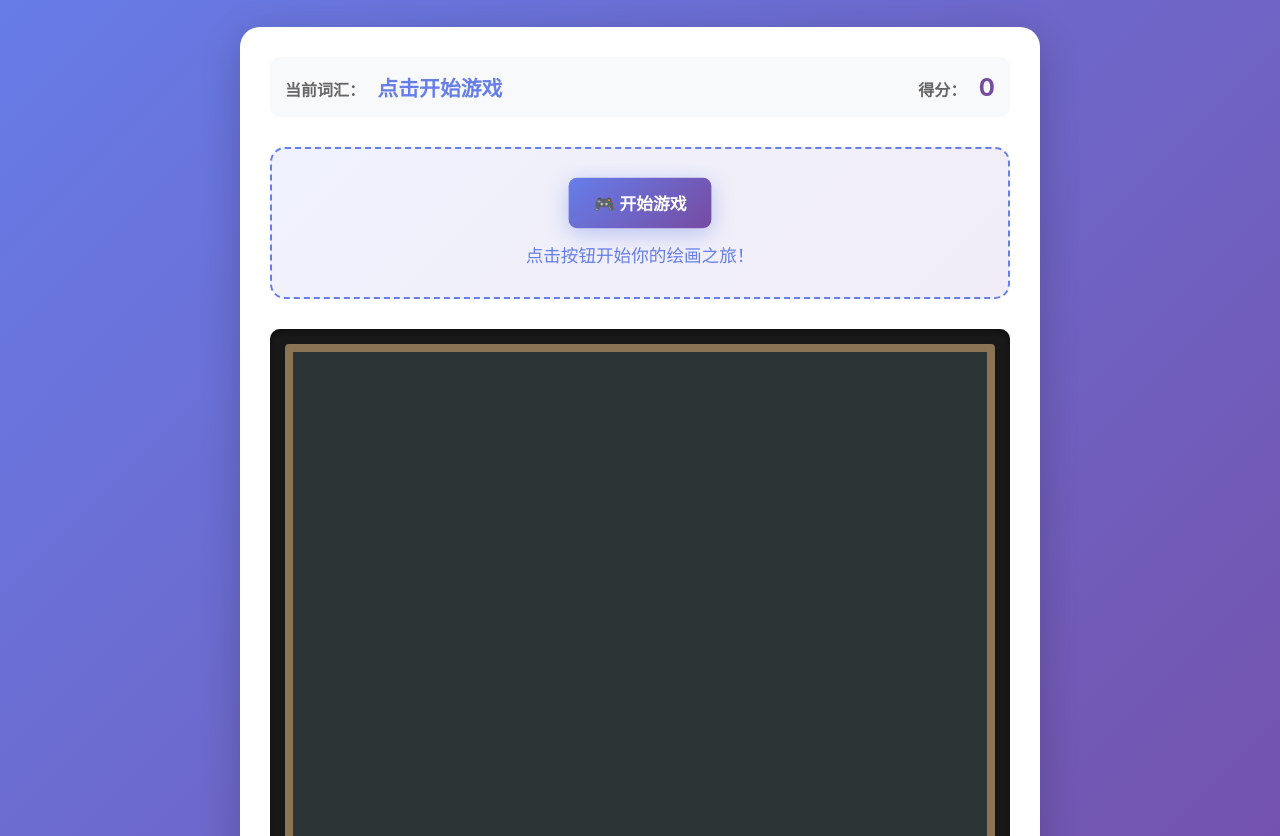
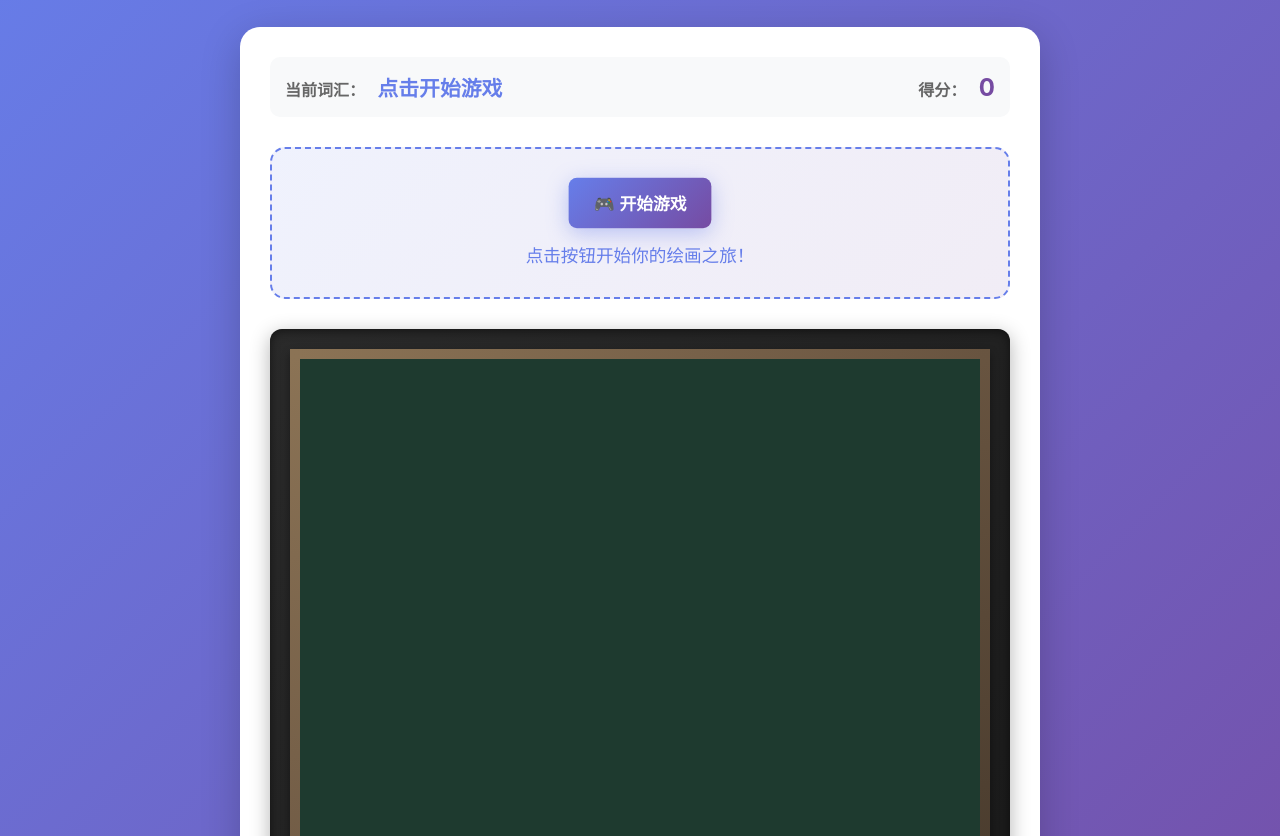
Before and after one commit to Kocoro-lab/cr1.github.io, a website built with Vite: page index.html in a window 1280 px wide. Shown: the part 116-952 px from the top of the page. Built offline with nearby package versions, Linux system fonts and the light colour scheme.

Commit message:
feat: improve blackboard display and brush experience
- Change blackboard color to realistic dark green (#1e3a2f)

- Add blackboard texture effect with inset shadow

- Enhance wooden frame from 8px to 10px with gradient

- Increase default brush size from 3 to 5

- Increase max brush size from 20 to 30

- Add chalk semi-transparent effect (globalAlpha: 0.8)

```diff
--- a/index.html
+++ b/index.html
@@ -52,8 +52,8 @@
           </div>
           <div class="brush-size">
             <label for="brushSize">笔刷大小：</label>
-            <input type="range" id="brushSize" min="1" max="20" value="3" />
-            <span id="brushSizeValue">3</span>
+            <input type="range" id="brushSize" min="1" max="30" value="5" />
+            <span id="brushSizeValue">5</span>
           </div>
           <div class="actions">
             <button id="clearBtn" class="btn btn-secondary">清空画板</button>
--- a/src/components/DrawingCanvas.js
+++ b/src/components/DrawingCanvas.js
@@ -9,7 +9,7 @@ export class DrawingCanvas {
     this.ctx = canvas.getContext('2d');
     this.isDrawing = false;
     this.currentColor = '#ffffff'; // 黑板默认使用白色粉笔
-    this.brushSize = 3;
+    this.brushSize = 5; // 增加默认画笔大小，更易绘画
 
     this.setupCanvas();
     this.bindEvents();
@@ -60,9 +60,10 @@ export class DrawingCanvas {
     this.isDrawing = true;
     const pos = this.getPosition(e);
 
-    // 设置绘制样式
+    // 设置绘制样式 - 增加粉笔效果
     this.ctx.strokeStyle = this.currentColor;
     this.ctx.lineWidth = this.brushSize;
+    this.ctx.globalAlpha = 0.8; // 粉笔半透明效果
 
     this.ctx.beginPath();
     this.ctx.moveTo(pos.x, pos.y);
@@ -124,7 +125,9 @@ export class DrawingCanvas {
    * 清空画板（黑板风格）
    */
   clear() {
-    this.ctx.fillStyle = '#2d3436';
+    // 使用更接近真实黑板的墨绿色
+    this.ctx.globalAlpha = 1.0;
+    this.ctx.fillStyle = '#1e3a2f';
     this.ctx.fillRect(0, 0, this.canvas.width, this.canvas.height);
   }
 
@@ -142,8 +145,8 @@ export class DrawingCanvas {
     const imageData = this.getImageData();
     const data = imageData.data;
 
-    // 检查是否所有像素都是黑板背景色 (#2d3436)
-    const bgR = 45, bgG = 52, bgB = 54;
+    // 检查是否所有像素都是黑板背景色 (#1e3a2f)
+    const bgR = 30, bgG = 58, bgB = 47;
     for (let i = 0; i < data.length; i += 4) {
       // 允许轻微的颜色偏差
       if (Math.abs(data[i] - bgR) > 5 ||
--- a/src/styles/main.css
+++ b/src/styles/main.css
@@ -122,20 +122,32 @@ body {
 .canvas-wrapper {
   margin: 20px 0;
   text-align: center;
-  background: #1a1a1a;
-  border-radius: 10px;
-  padding: 15px;
-  box-shadow: inset 0 2px 10px rgba(0, 0, 0, 0.5);
+  background: linear-gradient(135deg, #2a2a2a 0%, #1a1a1a 100%);
+  border-radius: 12px;
+  padding: 20px;
+  box-shadow:
+    inset 0 2px 10px rgba(0, 0, 0, 0.5),
+    0 5px 20px rgba(0, 0, 0, 0.3);
 }
 
 #drawingCanvas {
-  border: 8px solid #8b7355;
+  border: 10px solid #6d5843;
   border-radius: 4px;
   cursor: crosshair;
-  background: #2d3436;
+  background: #1e3a2f; /* 更真实的黑板墨绿色 */
   max-width: 100%;
   height: auto;
-  box-shadow: 0 4px 8px rgba(0, 0, 0, 0.3);
+  box-shadow:
+    0 4px 8px rgba(0, 0, 0, 0.4),
+    inset 0 0 100px rgba(255, 255, 255, 0.02); /* 黑板纹理效果 */
+  /* 木质边框立体效果 */
+  border-style: solid;
+  border-image: linear-gradient(
+    135deg,
+    #8b7355 0%,
+    #6d5843 50%,
+    #4a3c2e 100%
+  ) 1;
 }
 
 /* ===== 工具栏 ===== */
```
